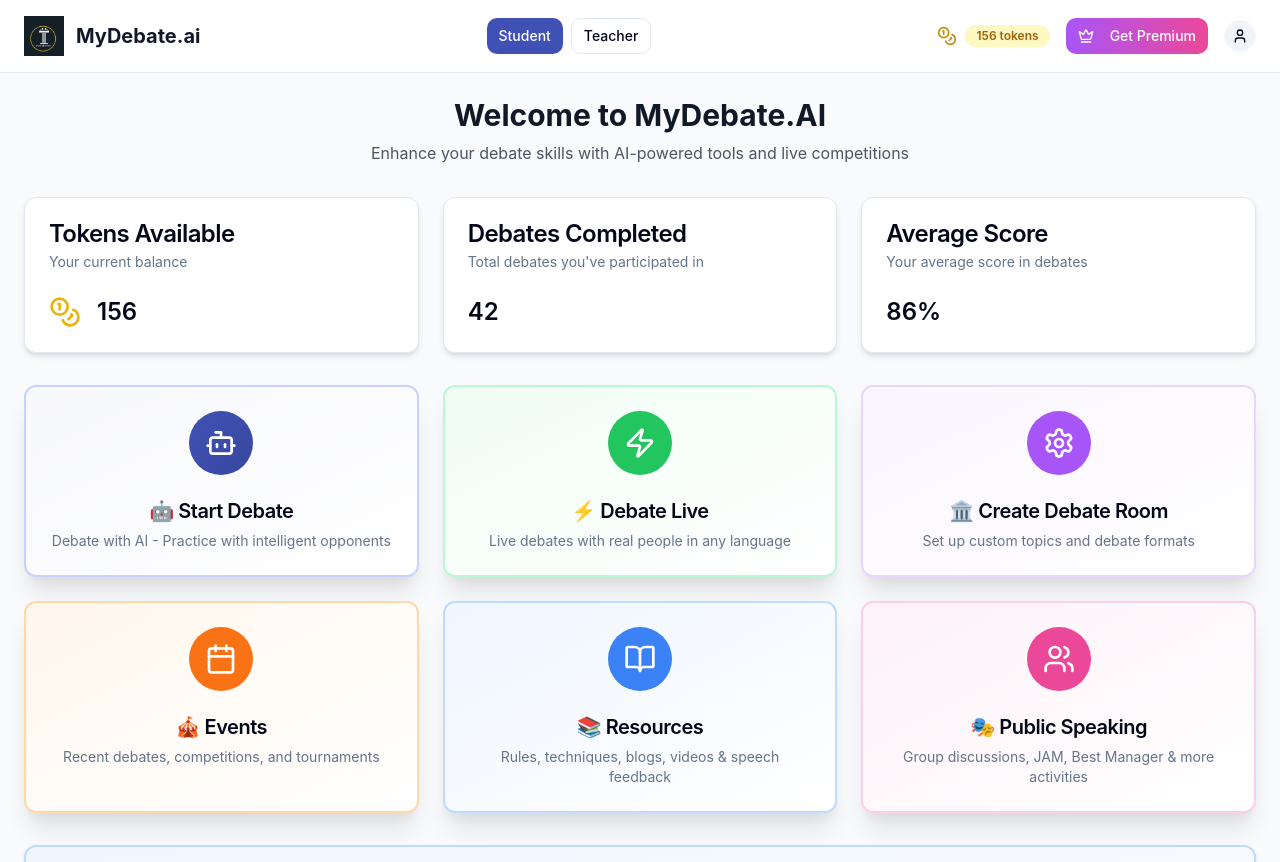
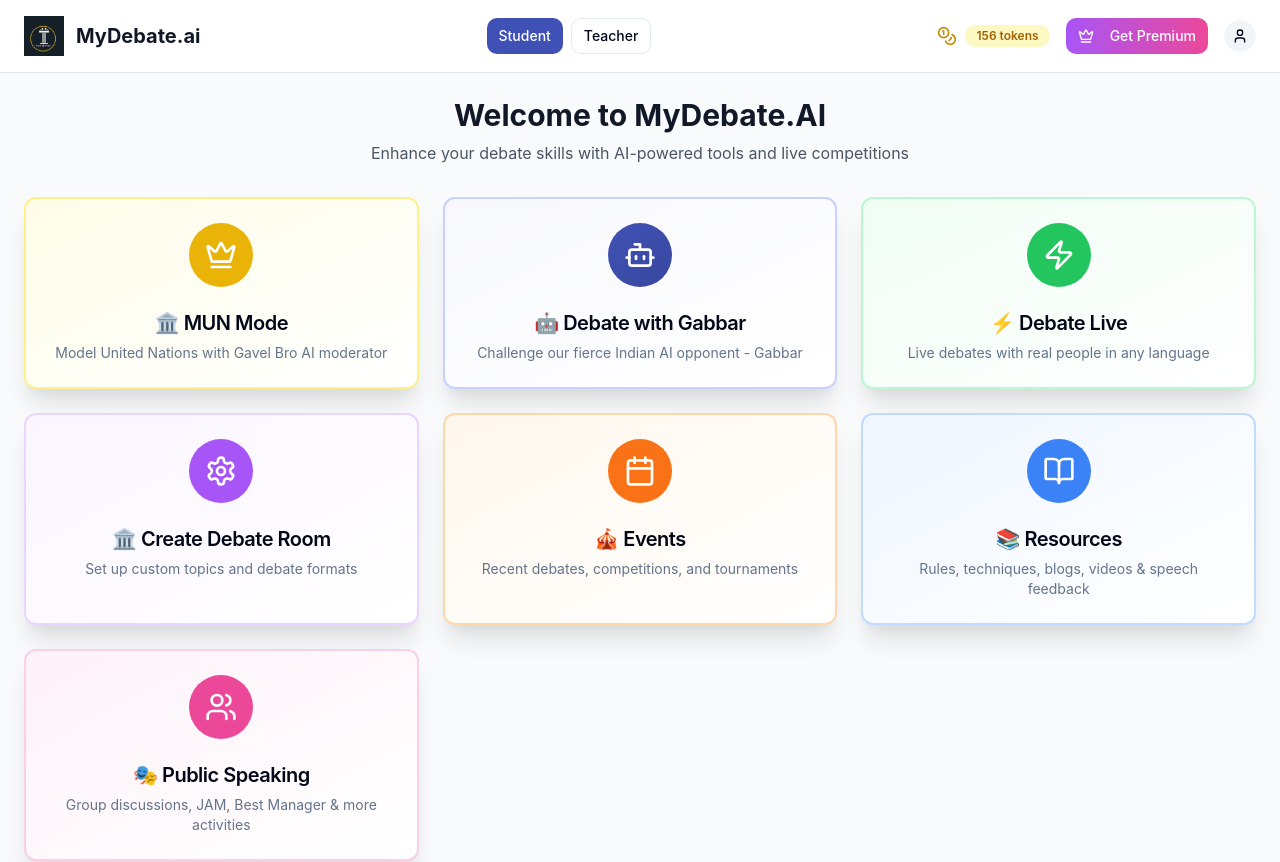
Before and after one commit to taha-sadikot-m/debate_Room_and_AI_Debate, a React (Vite) app: page / in a window 1280 px wide. Shown: the top 862 px of the page. Built offline with nearby package versions, Linux system fonts and the light colour scheme.

Commit message:
Refactor: Implement MUN arena and bot customization
- Removed token debates average score.
- Added MUN arena as a separate page.
- Renamed MUN bot to "Gavel bro" and opponent bot to "gabbar".
- Added "MUN Mode" with a prompt for page 1.

```diff
--- a/src/components/OpponentSelection.tsx
+++ b/src/components/OpponentSelection.tsx
@@ -1,4 +1,3 @@
-
 import { useState } from 'react';
 import { Button } from '@/components/ui/button';
 import { Card, CardContent, CardDescription, CardHeader, CardTitle } from '@/components/ui/card';
@@ -41,10 +40,10 @@ const OpponentSelection = ({ topic, onOpponentSelect, onBack }: OpponentSelectio
 
   const aiOpponents = [
     {
-      name: 'Socrates AI',
-      description: 'Philosophical and methodical debater',
+      name: 'Gabbar AI',
+      description: 'Fierce Indian debater with sharp arguments',
       difficulty: 'Hard',
-      specialty: 'Logic & Ethics'
+      specialty: 'Indian Politics & Society'
     },
     {
       name: 'Debate Master',
@@ -114,12 +113,12 @@ const OpponentSelection = ({ topic, onOpponentSelect, onBack }: OpponentSelectio
               onClick={() => onOpponentSelect('ai')}
             >
               <Bot className="h-4 w-4 mr-2" />
-              Start AI Debate
+              Challenge Gabbar
             </Button>
           </CardContent>
         </Card>
 
-        {/* 1v1 Human */}
+        {/* Human Opponent */}
         <Card className="card-shadow hover:card-shadow-lg transition-all duration-300">
           <CardHeader>
             <div className="flex items-center space-x-3">
@@ -168,49 +167,7 @@ const OpponentSelection = ({ topic, onOpponentSelect, onBack }: OpponentSelectio
           </CardContent>
         </Card>
 
-        {/* MUN Arena */}
-        <Card className="card-shadow hover:card-shadow-lg transition-all duration-300 border-2 border-yellow-200 bg-gradient-to-br from-yellow-50 to-white">
-          <CardHeader>
-            <div className="flex items-center space-x-3">
-              <div className="gradient-indigo-dark p-3 rounded-lg">
-                <Crown className="h-8 w-8 text-white" />
-              </div>
-              <div>
-                <CardTitle className="text-xl">MUN Arena</CardTitle>
-                <CardDescription>Model United Nations</CardDescription>
-              </div>
-            </div>
-          </CardHeader>
-          <CardContent className="space-y-4">
-            <div className="space-y-3">
-              <div className="p-3 bg-yellow-50 rounded-lg border border-yellow-200">
-                <h4 className="font-medium text-sm text-yellow-800 mb-1">Active Sessions</h4>
-                <div className="space-y-1">
-                  <p className="text-xs text-yellow-700">🇺🇳 Climate Summit (5/15 countries)</p>
-                  <p className="text-xs text-yellow-700">🕊️ Peace Resolution (8/12 countries)</p>
-                  <p className="text-xs text-yellow-700">💰 Trade Agreement (3/10 countries)</p>
-                </div>
-              </div>
-            </div>
-            <div className="pt-3 border-t border-gray-200 space-y-2">
-              <div className="flex items-center justify-between text-sm">
-                <span className="text-gray-600">Duration</span>
-                <span className="font-medium">30-60 min</span>
-              </div>
-              <div className="flex items-center justify-between text-sm">
-                <span className="text-gray-600">Tokens</span>
-                <span className="font-medium text-yellow-600">+25-50</span>
-              </div>
-            </div>
-            <Button
-              className="w-full bg-yellow-600 hover:bg-yellow-700"
-              onClick={() => onOpponentSelect('mun')}
-            >
-              <Crown className="h-4 w-4 mr-2" />
-              Enter MUN Arena
-            </Button>
-          </CardContent>
-        </Card>
+        {/* MUN Arena - Remove from here since it's now separate */}
       </div>
     </div>
   );
--- a/src/components/StudentDashboard.tsx
+++ b/src/components/StudentDashboard.tsx
@@ -1,3 +1,4 @@
+
 import React from 'react';
 import { Button } from '@/components/ui/button';
 import { Card, CardContent, CardDescription, CardHeader, CardTitle } from '@/components/ui/card';
@@ -36,46 +37,11 @@ const StudentDashboard = ({
         <p className="text-gray-600 mt-2">Enhance your debate skills with AI-powered tools and live competitions</p>
       </div>
 
-      {/* Stats Section */}
-      <div className="grid grid-cols-1 md:grid-cols-2 lg:grid-cols-3 gap-6">
-        <Card className="card-shadow">
-          <CardHeader>
-            <CardTitle>Tokens Available</CardTitle>
-            <CardDescription>Your current balance</CardDescription>
-          </CardHeader>
-          <CardContent>
-            <div className="flex items-center space-x-4">
-              <Coins className="h-8 w-8 text-yellow-500" />
-              <span className="text-2xl font-semibold">{userTokens}</span>
-            </div>
-          </CardContent>
-        </Card>
-
-        <Card className="card-shadow">
-          <CardHeader>
-            <CardTitle>Debates Completed</CardTitle>
-            <CardDescription>Total debates you've participated in</CardDescription>
-          </CardHeader>
-          <CardContent>
-            <span className="text-2xl font-semibold">42</span>
-          </CardContent>
-        </Card>
-
-        <Card className="card-shadow">
-          <CardHeader>
-            <CardTitle>Average Score</CardTitle>
-            <CardDescription>Your average score in debates</CardDescription>
-          </CardHeader>
-          <CardContent>
-            <span className="text-2xl font-semibold">86%</span>
-          </CardContent>
-        </Card>
-      </div>
-
       {/* Main Menu */}
       <MainMenuCard
         onStartDebate={onStartDebate}
         onDebateLive={onDebateLive}
+        onJoinMUN={onJoinMUN}
         onCreateDebateRoom={onCreateDebateRoom}
         onViewEvents={onViewEvents}
         onResources={onResources}
--- a/src/components/ViewManager.tsx
+++ b/src/components/ViewManager.tsx
@@ -11,6 +11,9 @@ import ScoresTokens from '@/components/ScoresTokens';
 import CreateCommittee from '@/components/CreateCommittee';
 import LiveDebateSelection from '@/components/LiveDebateSelection';
 import PublicSpeakingActivities from '@/components/PublicSpeakingActivities';
+import MunCommitteeSelection from './MunCommitteeSelection';
+import MunArena from './MunArena';
+import ProcedureSelection from './ProcedureSelection';
 
 interface Topic {
   id: string;
@@ -119,6 +122,60 @@ const ViewManager = ({
         <TeacherDashboard />
       );
 
+    case 'mun-mode':
+      return (
+        <div className="max-w-6xl mx-auto p-6 space-y-8">
+          <div className="text-center">
+            <h1 className="text-4xl font-bold text-gray-900 mb-4">🏛️ Welcome to MUN Mode</h1>
+            <p className="text-xl text-gray-600 mb-8">Experience Model United Nations with Gavel Bro, your AI moderator</p>
+          </div>
+
+          <div className="bg-gradient-to-br from-yellow-50 to-white border-2 border-yellow-200 rounded-xl p-8">
+            <div className="text-center mb-6">
+              <div className="mx-auto bg-yellow-500 p-4 rounded-full w-20 h-20 flex items-center justify-center mb-4">
+                <span className="text-3xl">🤖</span>
+              </div>
+              <h2 className="text-2xl font-bold text-yellow-800 mb-2">Meet Gavel Bro</h2>
+              <p className="text-yellow-700">Your AI-powered MUN moderator and parliamentary procedure expert</p>
+            </div>
+
+            <div className="grid grid-cols-1 md:grid-cols-2 gap-6 mb-8">
+              <div className="bg-white p-4 rounded-lg border border-yellow-200">
+                <h3 className="font-semibold text-yellow-800 mb-2">🌍 Global Committees</h3>
+                <p className="text-sm text-gray-600">Join UN Security Council, General Assembly, and specialized agencies</p>
+              </div>
+              <div className="bg-white p-4 rounded-lg border border-yellow-200">
+                <h3 className="font-semibold text-yellow-800 mb-2">🇮🇳 Indian Parliament</h3>
+                <p className="text-sm text-gray-600">Experience Lok Sabha and Rajya Sabha sessions with current issues</p>
+              </div>
+              <div className="bg-white p-4 rounded-lg border border-yellow-200">
+                <h3 className="font-semibold text-yellow-800 mb-2">⚖️ Real-time Moderation</h3>
+                <p className="text-sm text-gray-600">Gavel Bro ensures proper parliamentary procedures and fair debates</p>
+              </div>
+              <div className="bg-white p-4 rounded-lg border border-yellow-200">
+                <h3 className="font-semibold text-yellow-800 mb-2">🏆 Token Rewards</h3>
+                <p className="text-sm text-gray-600">Earn 25-50 tokens based on your diplomatic performance</p>
+              </div>
+            </div>
+
+            <div className="text-center">
+              <Button
+                className="bg-yellow-600 hover:bg-yellow-700 text-white px-8 py-3 text-lg"
+                onClick={() => handleProcedureSelect('UNA-USA')}
+              >
+                Enter MUN Chambers
+              </Button>
+            </div>
+          </div>
+
+          <div className="text-center">
+            <Button variant="outline" onClick={handleBackToDashboard}>
+              Back to Dashboard
+            </Button>
+          </div>
+        </div>
+      );
+
     case 'live-debate-selection':
       return (
         <LiveDebateSelection
@@ -192,6 +249,28 @@ const ViewManager = ({
     case 'public-speaking':
       return <PublicSpeakingActivities onBack={handleBackToDashboard} />;
 
+    case 'procedure-selection':
+      return <ProcedureSelection onProcedureSelect={handleProcedureSelect} onBack={handleBackToDashboard} />;
+
+    case 'mun-committees':
+      return (
+        <MunCommitteeSelection
+          onCommitteeSelect={handleCommitteeSelect}
+          onJoinLiveSession={handleJoinLiveSession}
+          onBack={handleBackToDashboard}
+        />
+      );
+
+    case 'mun':
+      return (
+        <MunArena
+          committee={selectedCommittee}
+          liveSession={selectedLiveSession}
+          onExit={handleExitDebate}
+          onBackToCommittees={handleBackToCommittees}
+        />
+      );
+
     default:
       return null;
   }
--- a/src/components/dashboard/MainMenuCard.tsx
+++ b/src/components/dashboard/MainMenuCard.tsx
@@ -1,9 +1,11 @@
+
 import { Card, CardDescription, CardHeader, CardTitle } from '@/components/ui/card';
-import { Bot, Users, Settings, Calendar, BookOpen, Zap } from 'lucide-react';
+import { Bot, Users, Settings, Calendar, BookOpen, Zap, Crown } from 'lucide-react';
 
 interface MainMenuCardProps {
   onStartDebate: () => void;
   onDebateLive: () => void;
+  onJoinMUN: () => void;
   onCreateDebateRoom: () => void;
   onViewEvents: () => void;
   onResources: () => void;
@@ -13,6 +15,7 @@ interface MainMenuCardProps {
 const MainMenuCard = ({
   onStartDebate,
   onDebateLive,
+  onJoinMUN,
   onCreateDebateRoom,
   onViewEvents,
   onResources,
@@ -20,9 +23,18 @@ const MainMenuCard = ({
 }: MainMenuCardProps) => {
   const menuItems = [
     {
+      icon: Crown,
+      title: '🏛️ MUN Mode',
+      description: 'Model United Nations with Gavel Bro AI moderator',
+      onClick: onJoinMUN,
+      borderColor: 'border-yellow-200',
+      bgGradient: 'from-yellow-50 to-white',
+      iconBg: 'bg-yellow-500'
+    },
+    {
       icon: Bot,
-      title: '🤖 Start Debate',
-      description: 'Debate with AI - Practice with intelligent opponents',
+      title: '🤖 Debate with Gabbar',
+      description: 'Challenge our fierce Indian AI opponent - Gabbar',
       onClick: onStartDebate,
       borderColor: 'border-indigo-200',
       bgGradient: 'from-indigo-50 to-white',
--- a/src/hooks/useAppHandlers.tsx
+++ b/src/hooks/useAppHandlers.tsx
@@ -47,7 +47,7 @@ export const useAppHandlers = ({
   };
 
   const handleJoinMUN = () => {
-    setCurrentView('procedure-selection');
+    setCurrentView('mun-mode');
   };
 
   const handleCreateDebateRoom = () => {
```
